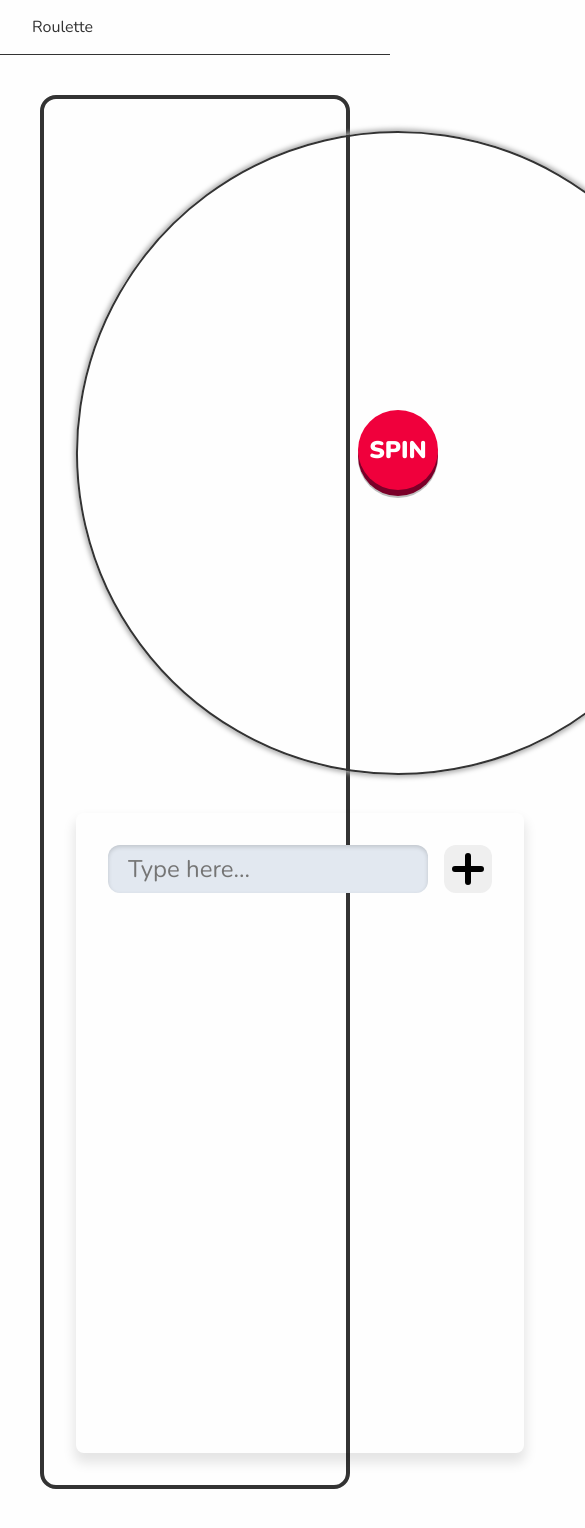
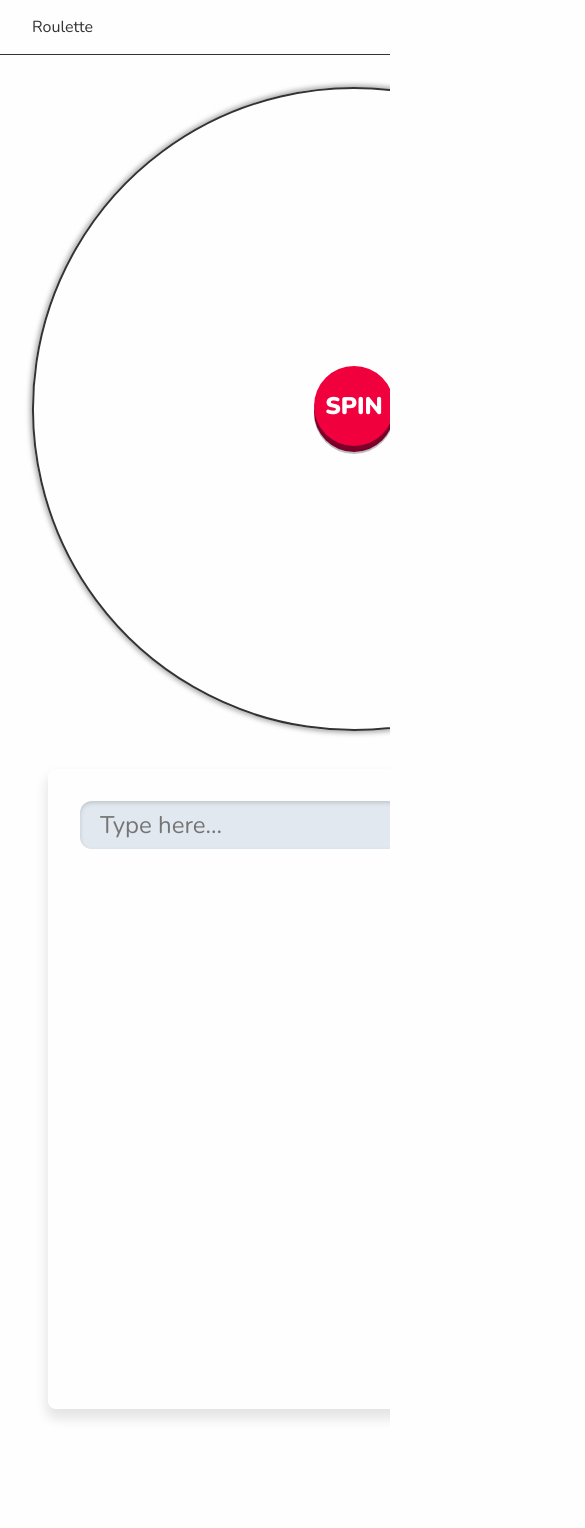
Before and after one commit to jlhechanova/spin-the-wheel, a SvelteKit app: page / in a window 390 px wide. Shown: the top 1528 px of the page, 585 px wide, since content can reach past the window. After the commit the page ends 1481 px from the top, so only its background shows below. Built offline with nearby package versions, Linux system fonts and the light colour scheme.

Commit message:
fix: overflow due to canvas rotating

```diff
--- a/src/routes/+page.svelte
+++ b/src/routes/+page.svelte
@@ -71,10 +71,11 @@
     gap: 2rem;
     border: solid 0.25rem;
     border-radius: 1rem;
-
+    overflow: hidden;
   }
 
   section {
+    margin: 0 1rem;
     height: 40rem;
     padding: 2rem;
     display: flex;
@@ -141,4 +142,14 @@
     border: solid white 2px;
     border-radius: 6px;
   }
+
+  @media (max-width: 640px) {
+    main {
+      padding: 0 0 2.5rem;
+    }
+
+    div {
+      border: none;
+    }
+  }
 </style>
```
